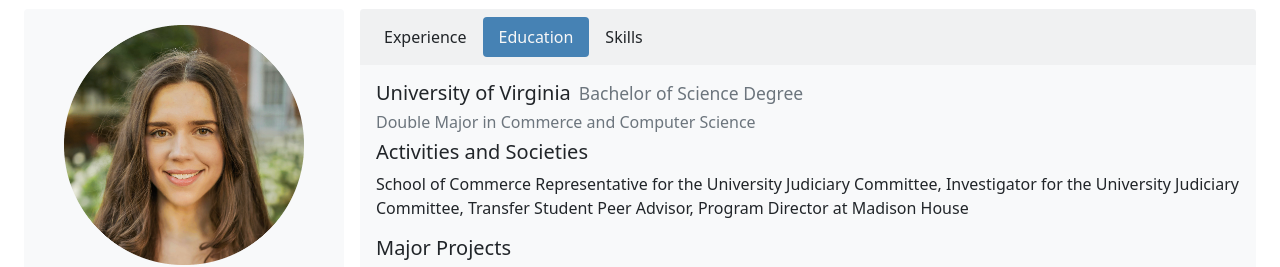
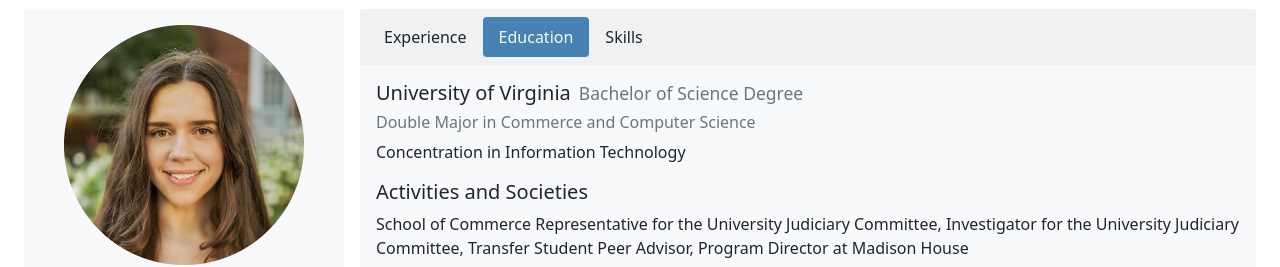
Before and after one commit to kathrynstadler/kathrynstadler.github.io, a plain HTML site: page index.html in a window 1280 px wide. Both pictures are taken after a click on the link "Education". Shown: the part 63-330 px from the top of the page. Drawn offline with nearby package versions, Linux system fonts and the light colour scheme.

Commit message:
Information addition

```diff
--- a/index.html
+++ b/index.html
@@ -69,6 +69,7 @@
                         <div class="tab-pane fade" id="education">
                             <h5 class="card-title">University of Virginia<small class="text-muted ml-2">Bachelor of Science Degree</small></h5>
                             <h6 class="text-muted">Double Major in Commerce and Computer Science</h6>
+                            <p>Concentration in Information Technology</p>
                             <h5 class="card-title">Activities and Societies</h5>
                             <p class="card-text">School of Commerce Representative for the University Judiciary Committee, Investigator for the University Judiciary Committee, Transfer Student Peer Advisor, Program Director at Madison House</p>
                             <h5 class="card-title">Major Projects</h5>
```
